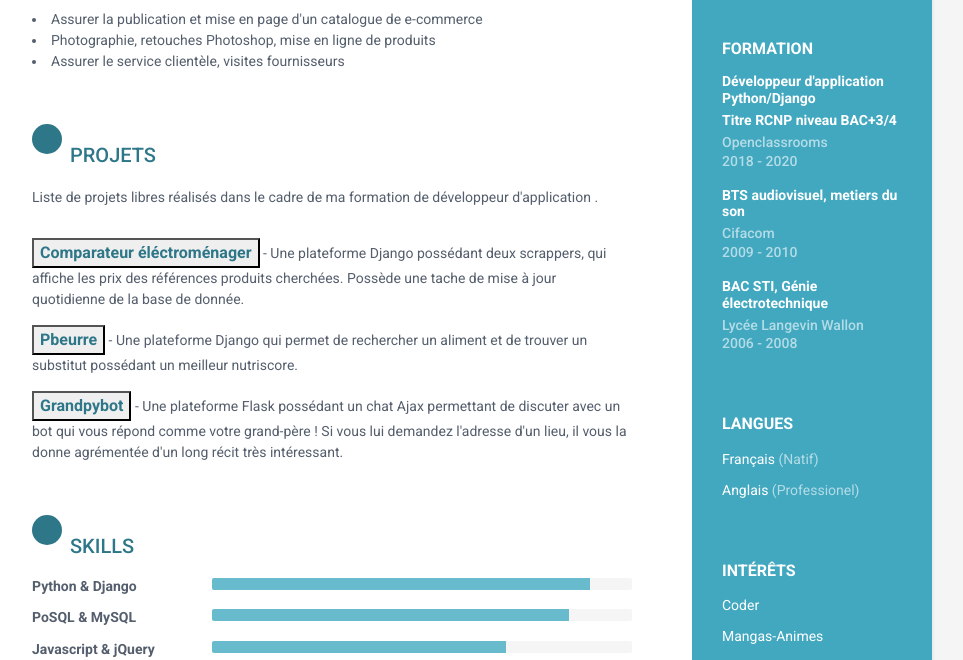
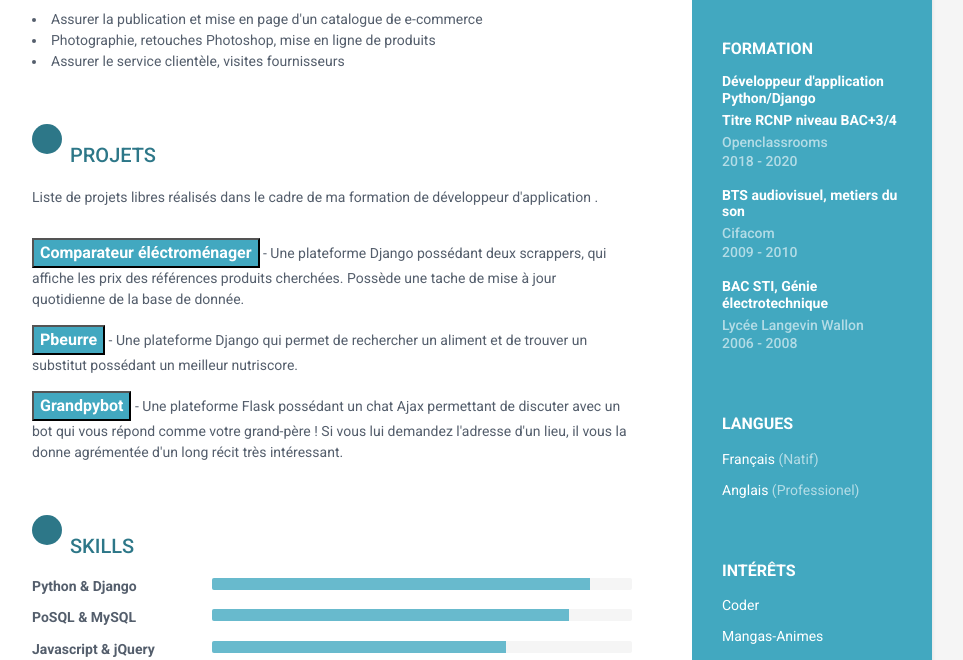
Before and after one commit to stan-kempachi/CV, a Flask app: page / in a window 1280 px wide. Shown: the part 675-1335 px from the top of the page, without its empty margins (188-1151 px from the left). Run offline with Flask 2, Linux system fonts and the light colour scheme; some libraries are stand-ins or nearby versions.

Commit message:
add projects buttons

```diff
--- a/CV/static/assets/css/orbit-1.css
+++ b/CV/static/assets/css/orbit-1.css
@@ -193,6 +193,10 @@ p {
   margin-bottom: 20px;
 }
 
+ button  a{
+  color: white;
+}
+
 .main-wrapper .section-title .icon-holder {
   width: 30px;
   height: 30px;
--- a/CV/templates/index.html
+++ b/CV/templates/index.html
@@ -148,13 +148,13 @@
                     <p>Liste de projets libres réalisés dans le cadre de ma formation de développeur d'application  .</p>
                 </div><!--//intro-->
                 <div class="item">
-                    <button><span class="project-title"><a href="https://www.dropbox.com/s/4yhm4n6byapmhb7/demo%20cv%20comparateur%20%28online-video-cutter.com%29.mp4?dl=0" target="_blank"><b>Comparateur éléctroménager</b></a></span></button> - <span class="project-tagline">Une plateforme Django possédant deux scrappers, qui affiche les prix des références produits cherchées. Possède une tache de mise à jour quotidienne de la base de donnée.</span>
+                    <button style="background-color:#42A8C0"><span class="project-title"><a href="https://www.dropbox.com/s/4yhm4n6byapmhb7/demo%20cv%20comparateur%20%28online-video-cutter.com%29.mp4?dl=0" target="_blank"><b>Comparateur éléctroménager</b></a></span></button> - <span class="project-tagline">Une plateforme Django possédant deux scrappers, qui affiche les prix des références produits cherchées. Possède une tache de mise à jour quotidienne de la base de donnée.</span>
                 </div><!--//item-->
                 <div class="item">
-                    <button><span class="project-title"><a href="https://pbeurre.herokuapp.com/pbeurre/" target="_blank"><b>Pbeurre</b></a></span></button> - <span class="project-tagline">Une plateforme Django qui permet de rechercher un aliment et de trouver un substitut possédant un meilleur nutriscore. </span>
+                    <button style="background-color:#42A8C0"><span class="project-title"><a href="https://pbeurre.herokuapp.com/pbeurre/" target="_blank"><b>Pbeurre</b></a></span></button> - <span class="project-tagline">Une plateforme Django qui permet de rechercher un aliment et de trouver un substitut possédant un meilleur nutriscore. </span>
                 </div><!--//item-->
                 <div class="item">
-                    <button><span class="project-title"><a href="https://grandpyrobot.herokuapp.com/" target="_blank"><b>Grandpybot</b></a></span></button> - <span class="project-tagline">Une plateforme Flask possédant un chat Ajax permettant de discuter avec un bot qui vous répond comme votre grand-père ! Si vous lui demandez l'adresse d'un lieu, il vous la donne agrémentée d'un long récit très intéressant.</span>
+                    <button style="background-color:#42A8C0"><span class="project-title"><a href="https://grandpyrobot.herokuapp.com/" target="_blank"><b>Grandpybot</b></a></span></button> - <span class="project-tagline">Une plateforme Flask possédant un chat Ajax permettant de discuter avec un bot qui vous répond comme votre grand-père ! Si vous lui demandez l'adresse d'un lieu, il vous la donne agrémentée d'un long récit très intéressant.</span>
                 </div><!--//item-->
 
             </section><!--//section-->
```
